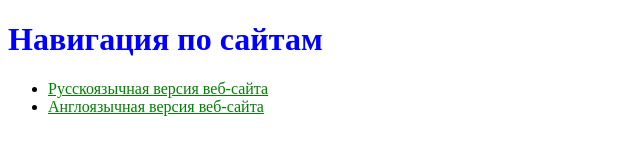
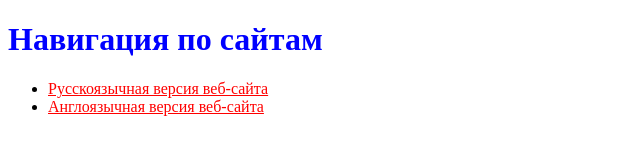
Before and after one commit to sof1sssm/LLABBA4, a plain HTML site: page index.html in a window 1280 px wide. Shown: the whole page, without its empty margins (0-640 px from the left). Drawn offline with Linux system fonts and the light colour scheme.

Commit message:
Update index.html

```diff
--- a/index.html
+++ b/index.html
@@ -5,7 +5,7 @@
     <title>Навигация</title>
     <style>
         h1 {color: blue;}
-        a {color: green;}
+        a {color: red;}
     </style>
 </head>
 <body>
```
